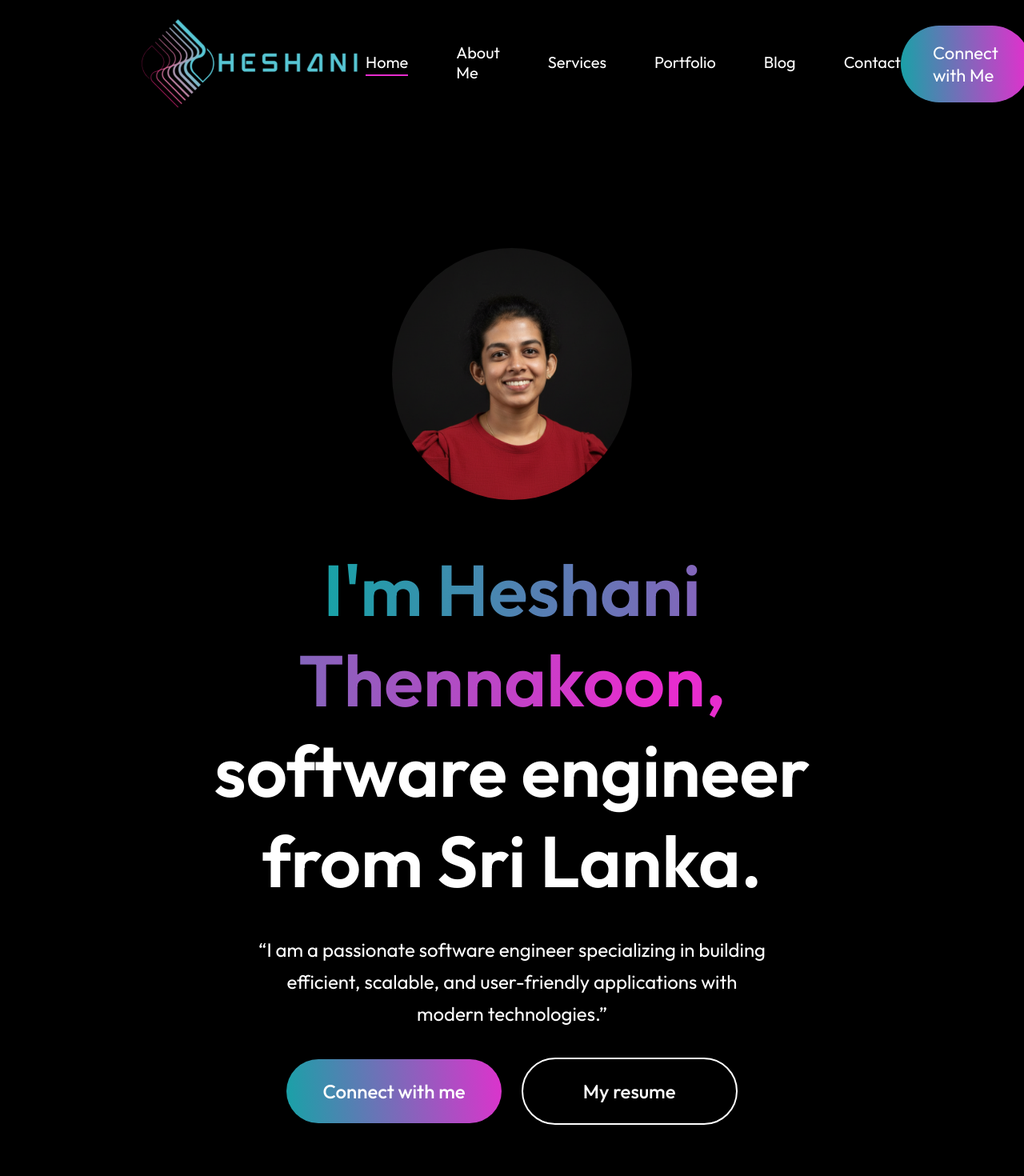
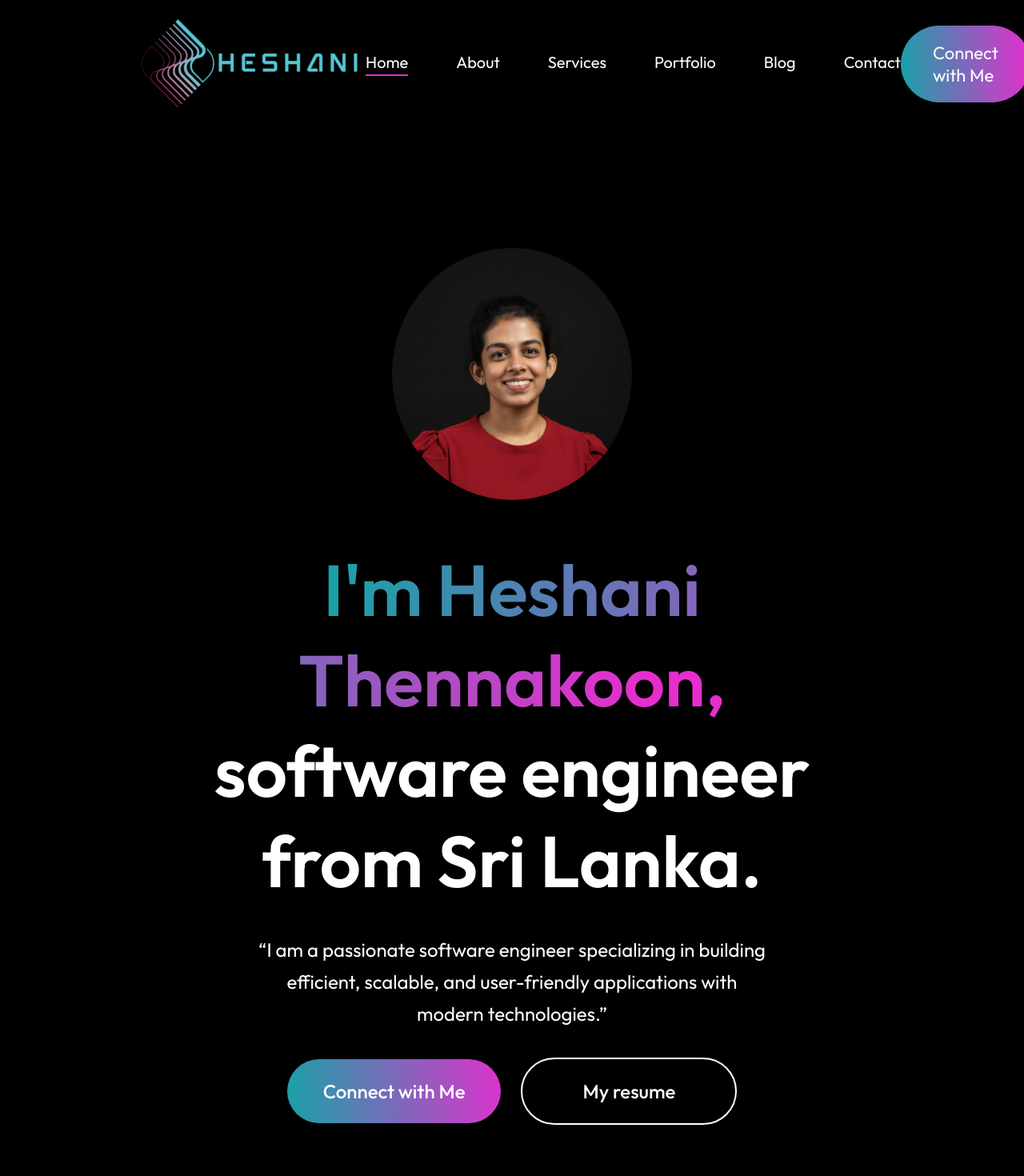
Before and after one commit to HeshaniThennakoon/My_Portfolio, a React (Vite) app: page / in a window 1280 px wide. Shown: the top 1470 px of the page at 80% size. Built offline with nearby package versions, Linux system fonts and the light colour scheme.

Commit message:
Add smooth scroll

```diff
--- a/package.json
+++ b/package.json
@@ -13,7 +13,8 @@
     "react": "^19.1.1",
     "react-anchor-link-smooth-scroll": "^1.0.12",
     "react-dom": "^19.1.1",
-    "react-icons": "^5.5.0"
+    "react-icons": "^5.5.0",
+    "react-scroll": "^1.9.3"
   },
   "devDependencies": {
     "@eslint/js": "^9.35.0",
--- a/src/Components/About/About.jsx
+++ b/src/Components/About/About.jsx
@@ -5,7 +5,7 @@ import theme_pattern from "../../assets/theme_pattern.png";
 
 const About = () => {
   return (
-    <div className="about">
+    <div id="About" name="About" className="about">
         <div className="about-title">
             <img src={theme_pattern} alt="" />
             <h1>About me</h1>
--- a/src/Components/Contact/Contact.jsx
+++ b/src/Components/Contact/Contact.jsx
@@ -8,7 +8,7 @@ import { FaWhatsapp, FaLinkedin, FaFacebook } from "react-icons/fa";
 
 const Contact = () => {
     return (
-        <div className="contact">
+        <div id="Contact" name="Contact" className="contact">
             <div className="contact-title">
                 <img src={theme_pattern} alt="" />
                 <h1>Get in touch</h1>
--- a/src/Components/Hero/Hero.jsx
+++ b/src/Components/Hero/Hero.jsx
@@ -1,16 +1,26 @@
 import React from "react";
 import "./Hero.css";
 import profile from "../../assets/profile.png";
+import { Link } from "react-scroll";
 
 const Hero = () => {
   return (
-    <div className="hero">
+    <div id="Home" name="Home" className="hero">
         <img src={profile} alt="" />
         <h1><span>I'm Heshani Thennakoon, </span>software engineer from Sri Lanka.</h1>
         <p>“I am a passionate software engineer specializing in building efficient, scalable, and user-friendly applications with modern technologies.”</p>
+
         <div className="hero-action">
-            <div className="hero-connect">Connect with me</div>
-            <div className="hero-resume">My resume</div>
+          <Link
+                to="Contact"
+                smooth={true}
+                duration={500}
+                className="hero-connect"
+                >
+                Connect with Me
+          </Link>
+
+          <div className="hero-resume">My resume</div>
         </div>
     </div>
   )
--- a/src/Components/MyWork/MyWork.jsx
+++ b/src/Components/MyWork/MyWork.jsx
@@ -6,7 +6,7 @@ import arrow_icon from '../../Assets/arrow_icon.jpg';
 
 const MyWork = () => {
     return (
-        <div className="mywork">
+        <div id="Portfolio" name="Portfolio" className="mywork">
             <div className="mywork-title">
                 <img src={theme_pattern} alt="" />
                 <h1>My latest work</h1>
--- a/src/Components/Navbar/Navbar.jsx
+++ b/src/Components/Navbar/Navbar.jsx
@@ -1,27 +1,43 @@
 import React, {useState} from "react";
 import "./Navbar.css";
 import logo from "../../assets/logo.png";
+import { Link } from "react-scroll";
 
 const Navbar = () => {
     const [active, setActive] = useState("Home");
 
-    const menuItems = ["Home", "About Me", "Services", "Portfolio", "Blog", "Contact"];
+    const menuItems = ["Home", "About", "Services", "Portfolio", "Blog", "Contact"];
 
     return (
         <div className="navbar">
             <img src={logo} alt="Logo" className="logo" />
+
             <ul className="nav-menu">
                 {menuItems.map((item) => (
-                    <li
-                        key={item}
-                        className={active === item ? "active" : ""}
+                    <li key={item} className={active === item ? "active" : ""}>
+                        <Link
+                        to = {item}
+                        smooth = {true}
+                        duration = {500}
+                        spy = {true}
+                        offset = {-70}
                         onClick={() => setActive(item)}
-                    >
-                        {item}
+                        >
+                            {item}
+                        </Link>
                     </li>
                 ))}
             </ul>
-            <div className="nav-connect">Connect with Me</div>
+
+            <Link
+                to="Contact"
+                smooth={true}
+                duration={500}
+                offset={-70}
+                className="nav-connect"
+            >
+                Connect with Me
+            </Link>
         </div>
     )
 }
--- a/src/Components/Services/Services.jsx
+++ b/src/Components/Services/Services.jsx
@@ -7,7 +7,7 @@ import arrow_icon from '../../Assets/arrow_icon.jpg';
 
 const Services = () => {
   return (
-    <div className="services">
+    <div id="Services" name="Services" className="services">
         <div className="services-title">
             <img src={theme_pattern} alt="" />
             <h1>My Services</h1>
```
Also changed, not shown: 1 other file (tests, documents, lock files or other folders).
